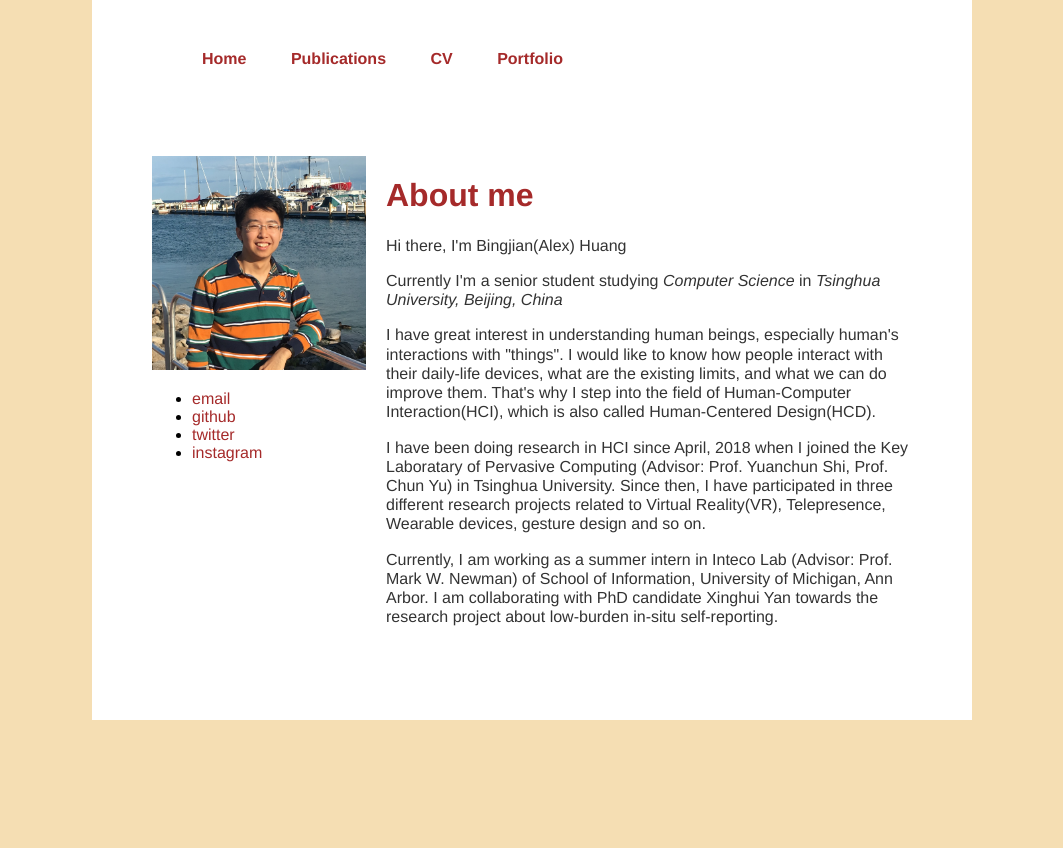
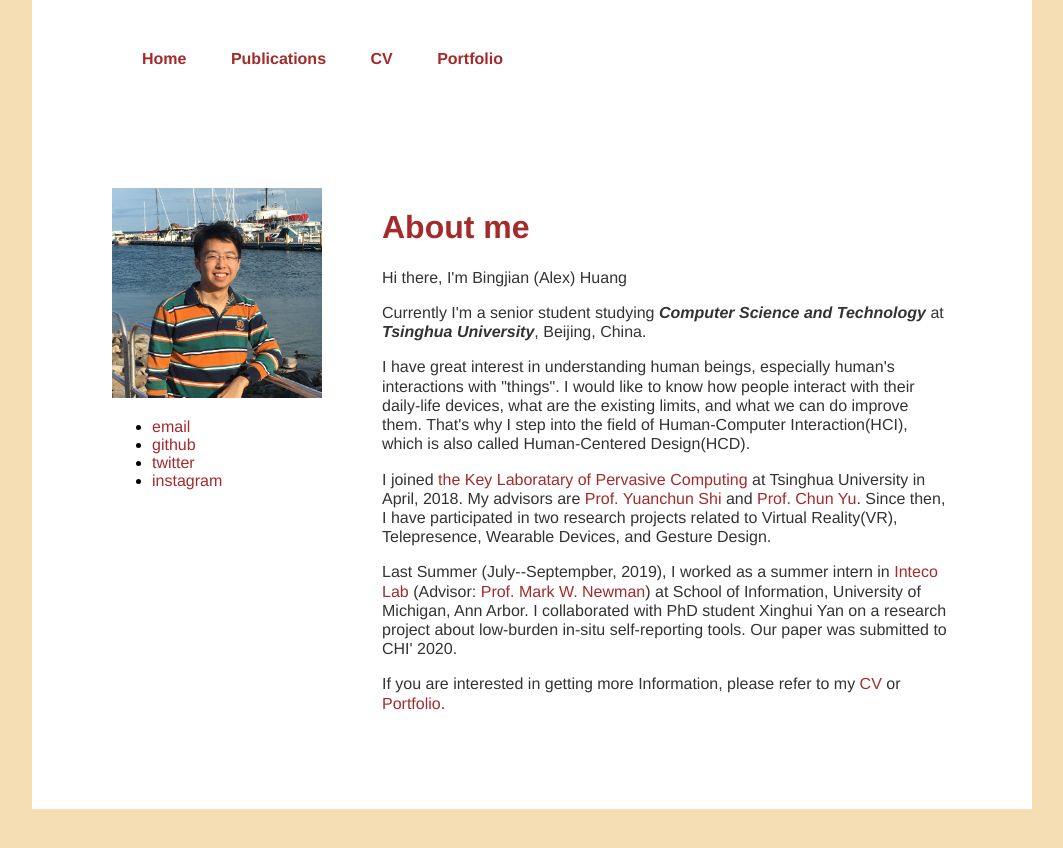
Before and after one commit to huangbj16/huangbj16.github.io, a Jekyll site: the page built from index.html, in a window 1280 px wide. Shown: the top 848 px of the page, without its empty margins (108-1171 px from the left). Built offline with Jekyll 4.4.1, drawn with Linux system fonts in a browser that asks for light colours.

Commit message:
portfolio 1.0.0

```diff
--- a/css/home.css
+++ b/css/home.css
@@ -1,6 +1,6 @@
 .column {
     float: left;
-    padding: 10px;
+    padding: 30px;
 }
 
 .left {
--- a/css/main.css
+++ b/css/main.css
@@ -1,6 +1,6 @@
 body {
     margin: 0 auto;
-    width: 880px;
+    width: 1000px;
     height: 100%;
     min-height: 720px;
     font-family:'Helvetica', 'Arial', 'Sans-Serif';
--- a/index.html
+++ b/index.html
@@ -18,20 +18,24 @@ title: Bingjian (Alex) Huang | CS senior in Tsinghua University
     </div>
     <div class="column right">
         <h1>About me</h1>
-        <p>Hi there, I'm Bingjian(Alex) Huang</p>
-        <p>Currently I'm a senior student studying <em>Computer Science</em> in <em>Tsinghua University, Beijing, China</em></p>
+        <p>Hi there, I'm Bingjian (Alex) Huang</p>
+        <p>Currently I'm a senior student studying <em><b>Computer Science and Technology</b></em> at <em><b>Tsinghua University</b></em>, Beijing, China.</p>
         <p>
             I have great interest in understanding human beings, especially human's interactions with "things".
             I would like to know how people interact with their daily-life devices, what are the existing limits, and what we can do improve them.
             That's why I step into the field of Human-Computer Interaction(HCI), which is also called Human-Centered Design(HCD).
         </p>
         <p>
-            I have been doing research in HCI since April, 2018 when I joined the Key Laboratary of Pervasive Computing (Advisor: Prof. Yuanchun Shi, Prof. Chun Yu) in Tsinghua University.
-            Since then, I have participated in three different research projects related to Virtual Reality(VR), Telepresence, Wearable devices, gesture design and so on.
+            I joined <a href="http://pi.cs.tsinghua.edu.cn/">the Key Laboratary of Pervasive Computing</a> at Tsinghua University in April, 2018.
+            My advisors are <a href="http://pi.cs.tsinghua.edu.cn/lab/people/shiyc/">Prof. Yuanchun Shi</a> and <a href="http://pi.cs.tsinghua.edu.cn/lab/people/ChunYu/">Prof. Chun Yu</a>.
+            Since then, I have participated in two research projects related to Virtual Reality(VR), Telepresence, Wearable Devices, and Gesture Design.
         </p>
         <p>
-            Currently, I am working as a summer intern in Inteco Lab (Advisor: Prof. Mark W. Newman) of School of Information, University of Michigan, Ann Arbor.
-            I am collaborating with PhD candidate Xinghui Yan towards the research project about low-burden in-situ self-reporting.
+            Last Summer (July--Septempber, 2019), I worked as a summer intern in <a href="http://www.intecolab.com/">Inteco Lab</a> (Advisor: <a href="http://mwnewman.people.si.umich.edu/">Prof. Mark W. Newman</a>) at School of Information, University of Michigan, Ann Arbor.
+            I collaborated with PhD student Xinghui Yan on a research project about low-burden in-situ self-reporting tools. Our paper was submitted to CHI' 2020.
+        </p>
+        <p>
+            If you are interested in getting more Information, please refer to my <a href="/cv">CV</a> or <a href="/portfolio">Portfolio</a>.
         </p>
     </div>
   </div>
```
Also changed, not shown: _posts/2019-08-09-Hand2hand-Smartwatch-Interactions.html (+11 -4 lines), images/area_fist_hand.png (added), images/hand2hand.png (renamed from hand2hand.png).
